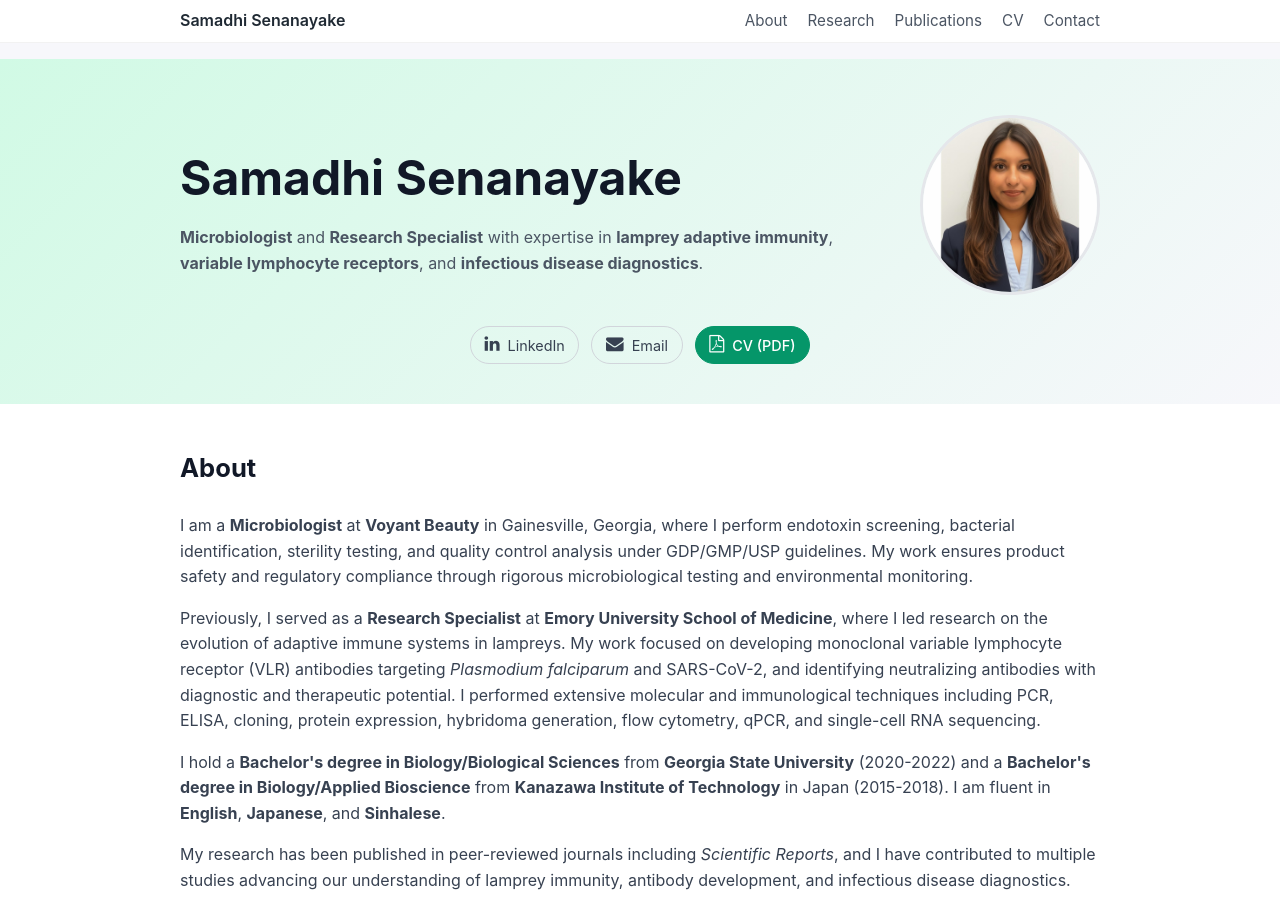
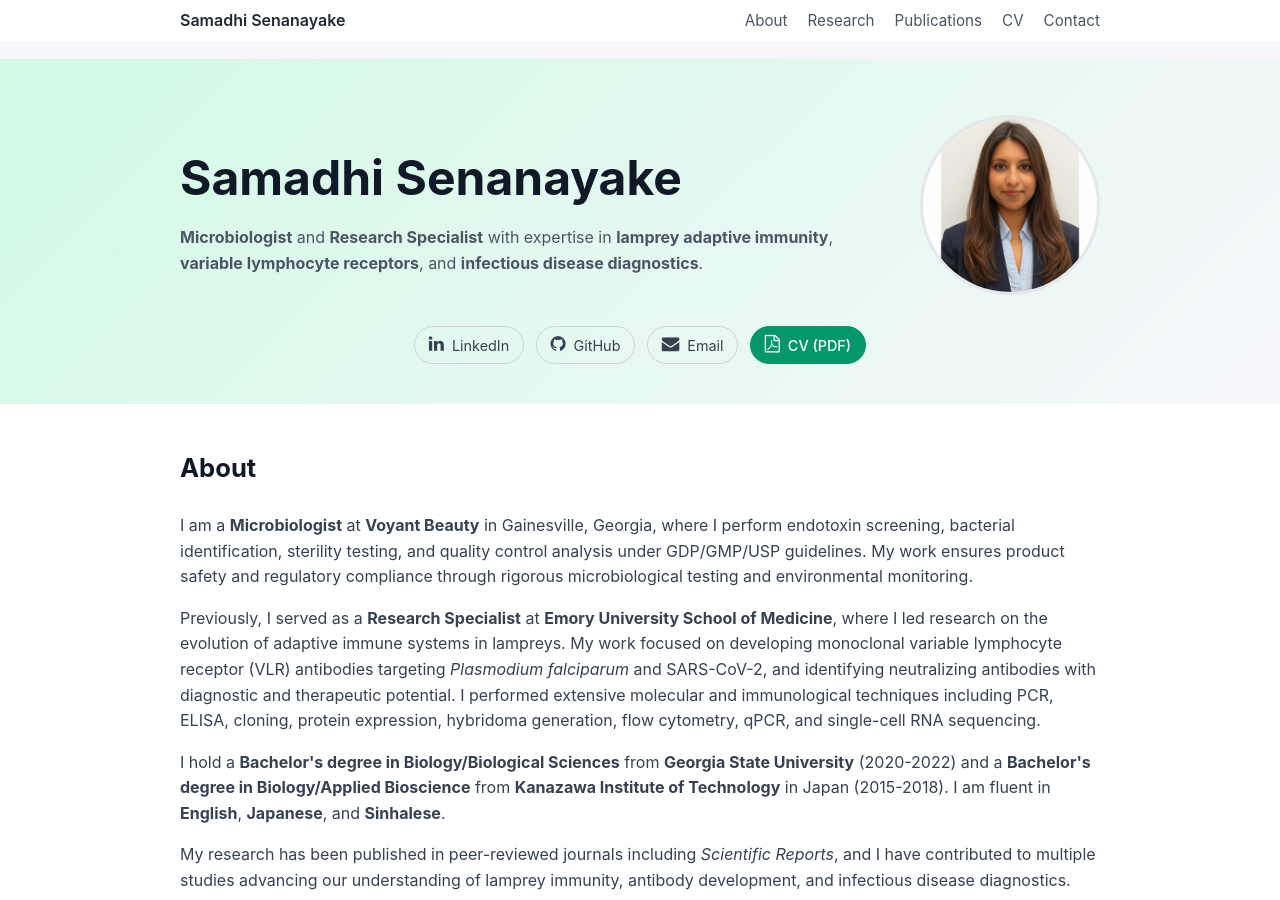
Before and after one commit to samadhisenanayake/samadhisenanayake.github.io, a Jekyll site: the page built from index.md, in a window 1280 px wide and 900 px high. Built offline with Jekyll 4.4.1, drawn with Linux system fonts in a browser that asks for light colours.

Commit message:
Added git

```diff
--- a/_data/social.yml
+++ b/_data/social.yml
@@ -1,6 +1,10 @@
 - name: "LinkedIn"
   icon: "fa fa-linkedin"
   url: "https://www.linkedin.com/in/samadhi-22b62a232/"
+
+- name: "GitHub"
+  icon: "fa fa-github"
+  url: "https://github.com/samadhisenanayake"
 
 # TODO: Add Google Scholar link if available
 # - name: "Google Scholar"
```
